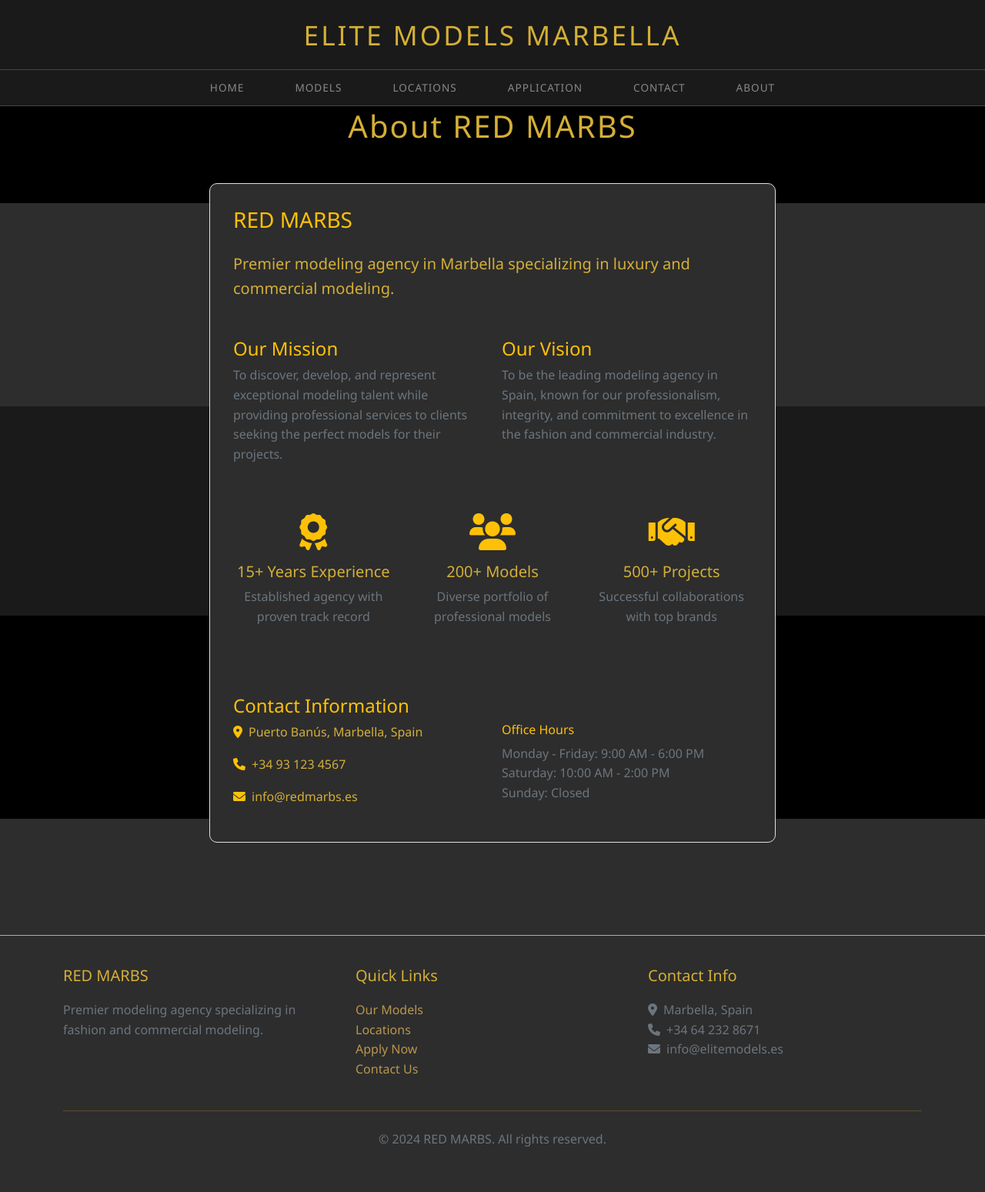
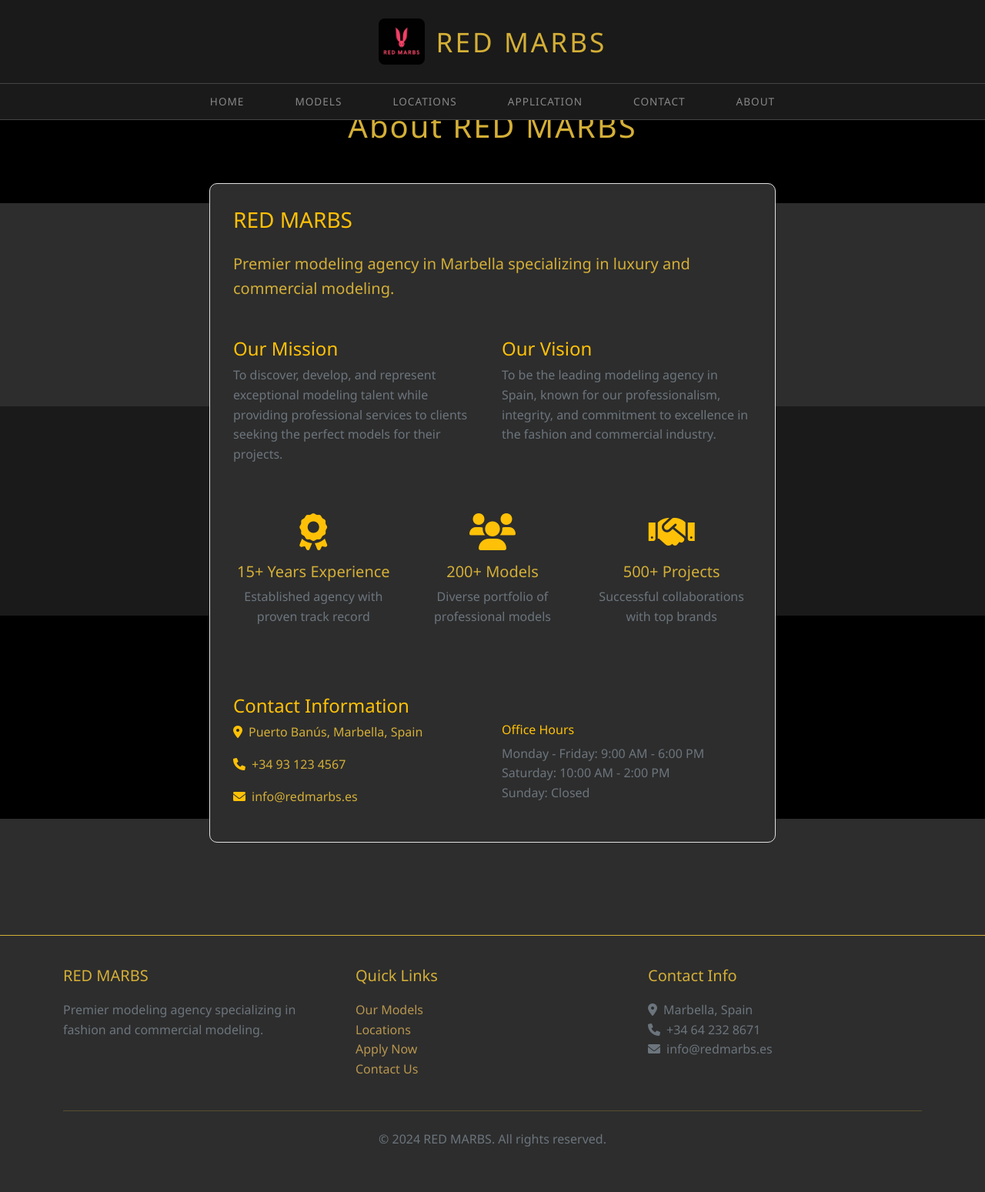
Before and after one commit to lensordr/modelagency, a FastAPI app: page /about in a window 1280 px wide. Shown: the whole page at 77% size. Run offline with FastAPI, Linux system fonts and the light colour scheme.

Commit message:
Add logo and complete RED MARBS rebrand

```diff
--- a/Restaurant/templates/base.html
+++ b/Restaurant/templates/base.html
@@ -291,8 +291,9 @@
     <!-- Header -->
     <div style="background-color: #1a1a1a; position: fixed; top: 0; width: 100%; z-index: 1000;">
         <!-- Title -->
-        <div class="text-center py-4">
-            <h1 style="color: var(--accent-pink); font-size: 2.2rem; font-weight: 300; letter-spacing: 3px; margin: 0;">ELITE MODELS MARBELLA</h1>
+        <div class="text-center py-4 d-flex align-items-center justify-content-center">
+            <img src="/static/logo.jpg" alt="RED MARBS Logo" style="height: 60px; margin-right: 15px; border-radius: 8px;">
+            <h1 style="color: var(--accent-pink); font-size: 2.2rem; font-weight: 300; letter-spacing: 3px; margin: 0;">RED MARBS</h1>
         </div>
 
         <!-- Navigation -->
@@ -356,7 +357,7 @@
                     <p class="text-muted">
                         <i class="fas fa-map-marker-alt me-2"></i>Marbella, Spain<br>
                         <i class="fas fa-phone me-2"></i>+34 64 232 8671<br>
-                        <i class="fas fa-envelope me-2"></i>info@elitemodels.es
+                        <i class="fas fa-envelope me-2"></i>info@redmarbs.es
                     </p>
                 </div>
             </div>
```
Also changed, not shown: Moglan_DEMO.ttf (added), Restaurant/static/logo.jpg (added), att.6csWJDmal-3Y2jPqgLuy3P3g4PIH3f5RsCqLB2i9mjM.JPG (added).
